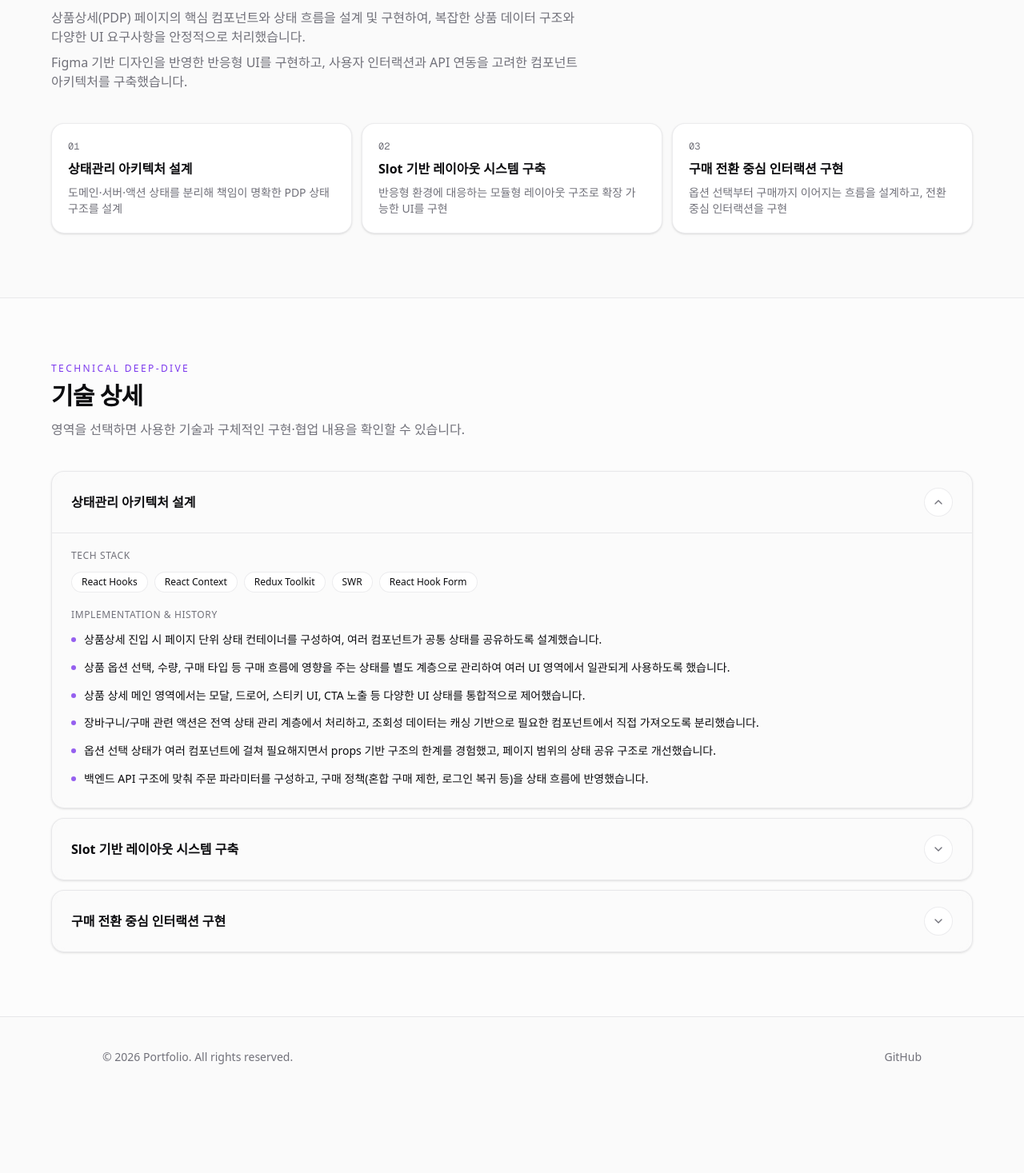
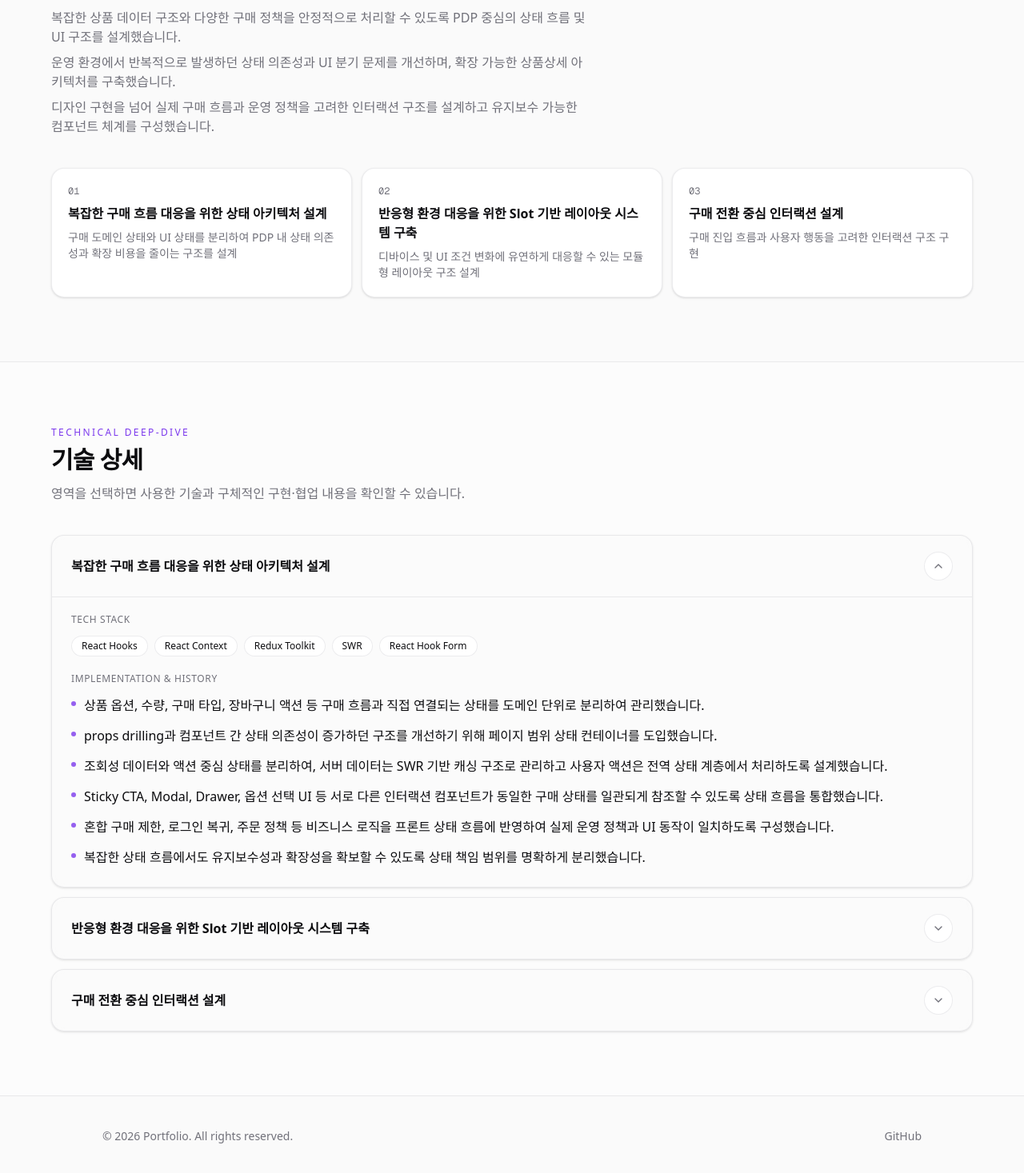
Before and after one commit to JJuiceCode/portfolio, a Next.js app: page /projects/ecommerce-migration in a window 1280 px wide. Shown: the part 843-2310 px from the top of the page at 80% size. Before the commit the page ends 2215 px from the top, so only its background shows below. Built offline with nearby package versions, Linux system fonts and the light colour scheme; a web font is replaced by a local one.

Commit message:
② projects.json 데이터 내용 수정

```diff
--- a/components/project-detail/technical-accordion.tsx
+++ b/components/project-detail/technical-accordion.tsx
@@ -74,7 +74,7 @@ export function TechnicalAccordion({ areas }: TechnicalAccordionProps) {
                       </div>
                       <div>
                         <p className="text-xs font-medium uppercase tracking-wider text-muted">Implementation & history</p>
-                        <ul className="mt-3 space-y-3 text-sm leading-relaxed text-foreground">
+                        <ul className="mt-3 space-y-3 text-sm leading-relaxed text-foreground md:text-base">
                           {area.details.map((paragraph, i) => (
                             <li
                               key={i}
--- a/data/projects.json
+++ b/data/projects.json
@@ -2,9 +2,9 @@
   "projects": [
     {
       "slug": "ecommerce-migration",
-      "title": "Discovery Expedition 자체 쇼핑몰 전환 및 구축",
-      "summary": "F&F 웹플랫폼팀 FE지원 - SaaS 기반 서비스(카페24)를 자체 플랫폼으로 전환",
-      "tags": ["React", "Next.js", "PagesRouter", "TypeScript", "Emotion", "Redux", "SWR", "Axios", "JWT", "ContextAPI", "CustomHook"],
+      "title": "Discovery Expedition 자체 커머스 플랫폼 전환",
+      "summary": "SaaS 기반 커머스 플랫폼(카페24)에서 자체 플랫폼으로 전환하는 과정에서, 상품상세(PDP) 영역의 상태 구조와 구매 흐름 아키텍처를 설계 및 구현했습니다.",
+      "tags": ["React", "Next.js", "PagesRouter", "TypeScript", "Emotion", "Redux", "SWR", "Axios", "JWT", "Context API", "Custom Hook"],
       "heroImage": {
         "src": "/hero/dx_main.jpg",
         "alt": "discovery-expedition 메인 페이지"
@@ -13,55 +13,57 @@
       "linkUrls": ["https://www.discovery-expedition.com/"],
       "positionTitle": "ProductDetailPage (PDP)",
       "positionDescription": [
-        "상품상세(PDP) 페이지의 핵심 컴포넌트와 상태 흐름을 설계 및 구현하여, 복잡한 상품 데이터 구조와 다양한 UI 요구사항을 안정적으로 처리했습니다.",
-        "Figma 기반 디자인을 반영한 반응형 UI를 구현하고, 사용자 인터랙션과 API 연동을 고려한 컴포넌트 아키텍처를 구축했습니다."
+        "복잡한 상품 데이터 구조와 다양한 구매 정책을 안정적으로 처리할 수 있도록 PDP 중심의 상태 흐름 및 UI 구조를 설계했습니다.",
+        "운영 환경에서 반복적으로 발생하던 상태 의존성과 UI 분기 문제를 개선하며, 확장 가능한 상품상세 아키텍처를 구축했습니다.",
+        "디자인 구현을 넘어 실제 구매 흐름과 운영 정책을 고려한 인터랙션 구조를 설계하고 유지보수 가능한 컴포넌트 체계를 구성했습니다."
       ],
       "areas": [
         {
           "id": "state-architecture",
-          "title": "상태관리 아키텍처 설계",
-          "subText": "도메인·서버·액션 상태를 분리해 책임이 명확한 PDP 상태 구조를 설계",
+          "title": "복잡한 구매 흐름 대응을 위한 상태 아키텍처 설계",
+          "subText": "구매 도메인 상태와 UI 상태를 분리하여 PDP 내 상태 의존성과 확장 비용을 줄이는 구조를 설계",
           "techStack": ["React Hooks", "React Context", "Redux Toolkit", "SWR", "React Hook Form"],
           "details": [
-            "상품상세 진입 시 페이지 단위 상태 컨테이너를 구성하여, 여러 컴포넌트가 공통 상태를 공유하도록 설계했습니다.",
-            "상품 옵션 선택, 수량, 구매 타입 등 구매 흐름에 영향을 주는 상태를 별도 계층으로 관리하여 여러 UI 영역에서 일관되게 사용하도록 했습니다.",
-            "상품 상세 메인 영역에서는 모달, 드로어, 스티키 UI, CTA 노출 등 다양한 UI 상태를 통합적으로 제어했습니다.",
-            "장바구니/구매 관련 액션은 전역 상태 관리 계층에서 처리하고, 조회성 데이터는 캐싱 기반으로 필요한 컴포넌트에서 직접 가져오도록 분리했습니다.",
-            "옵션 선택 상태가 여러 컴포넌트에 걸쳐 필요해지면서 props 기반 구조의 한계를 경험했고, 페이지 범위의 상태 공유 구조로 개선했습니다.",
-            "백엔드 API 구조에 맞춰 주문 파라미터를 구성하고, 구매 정책(혼합 구매 제한, 로그인 복귀 등)을 상태 흐름에 반영했습니다."
+            "상품 옵션, 수량, 구매 타입, 장바구니 액션 등 구매 흐름과 직접 연결되는 상태를 도메인 단위로 분리하여 관리했습니다.",
+            "props drilling과 컴포넌트 간 상태 의존성이 증가하던 구조를 개선하기 위해 페이지 범위 상태 컨테이너를 도입했습니다.",
+            "조회성 데이터와 액션 중심 상태를 분리하여, 서버 데이터는 SWR 기반 캐싱 구조로 관리하고 사용자 액션은 전역 상태 계층에서 처리하도록 설계했습니다.",
+            "Sticky CTA, Modal, Drawer, 옵션 선택 UI 등 서로 다른 인터랙션 컴포넌트가 동일한 구매 상태를 일관되게 참조할 수 있도록 상태 흐름을 통합했습니다.",
+            "혼합 구매 제한, 로그인 복귀, 주문 정책 등 비즈니스 로직을 프론트 상태 흐름에 반영하여 실제 운영 정책과 UI 동작이 일치하도록 구성했습니다.",
+            "복잡한 상태 흐름에서도 유지보수성과 확장성을 확보할 수 있도록 상태 책임 범위를 명확하게 분리했습니다."
           ]
         },
         {
           "id": "layout-system",
-          "title": "Slot 기반 레이아웃 시스템 구축",
-          "subText": "반응형 환경에 대응하는 모듈형 레이아웃 구조로 확장 가능한 UI를 구현",
+          "title": "반응형 환경 대응을 위한 Slot 기반 레이아웃 시스템 구축",
+          "subText": "디바이스 및 UI 조건 변화에 유연하게 대응할 수 있는 모듈형 레이아웃 구조 설계",
           "techStack": ["MUI", "CSS-in-js", "ResizeObserver", "useMediaQuery", "Swiper"],
           "details": [
-            " 디바이스에 따라 레이아웃 구성이 달라지는 요구사항을 설정 기반으로 분리하여 관리했습니다.",
-            "MUI 컴포넌트를 활용해 모듈화된 레이아웃 시스템을 구축했습니다. 반응형 환경에 따라 자동으로 크기와 레이아웃을 조정하도록 useMediaQuery를 활용했습니다.",
-            "ResizeObserver를 사용해 뷰포트 크기 변화에 따라 동적으로 UI를 조정하고, CSS-in-js로 스타일을 동적으로 생성하여 유지보수성을 높였습니다.",
-            "CTA, 모달, 드로어 등 인터랙션 UI를 레이아웃 본문과 분리하여 구조를 단순화했습니다.",
-            "화면 크기 및 요소 위치 정보를 기반으로 UI 배치를 동적으로 계산하는 로직을 구성했습니다."
+            "스크롤 위치와 사용자 행동 흐름을 기반으로 CTA 노출 시점을 동적으로 제어하여 구매 접근성을 개선했습니다.",
+            "모바일과 데스크톱 환경별 사용자 행동 패턴 차이를 고려하여 서로 다른 구매 진입 흐름을 설계했습니다.",
+            "옵션 선택 및 구매 상태를 브라우저 저장소와 연동하여 새로고침 및 페이지 이동 이후에도 사용자 상태가 유지되도록 구성했습니다.",
+            "구매 과정에서 발생할 수 있는 예외 상황을 고려해 안정적인 에러 처리 흐름을 구성했습니다.",
+            "사용자 인터랙션이 복잡해지는 상황에서도 구매 흐름이 끊기지 않도록 인터랙션 상태를 구조적으로 관리했습니다."
           ]
         },
         {
           "id": "interaction-design",
-          "title": "구매 전환 중심 인터랙션 구현",
-          "subText": "옵션 선택부터 구매까지 이어지는 흐름을 설계하고, 전환 중심 인터랙션을 구현",
+          "title": "구매 전환 중심 인터랙션 설계",
+          "subText": "구매 진입 흐름과 사용자 행동을 고려한 인터랙션 구조 구현",
           "techStack": ["ScrollAPI", "Modal/Drawer UI", "Storage API", "Error Handling"],
           "details": [
-            "ScrollAPI를 사용해 스크롤 위치와 뷰포트 변화에 따라 동적으로 UI를 조정하고, 스크롤 위치를 저장하여 페이지 이동 시 유지되도록 했습니다.",
-            "Modal/Drawer UI를 구현하여 옵션 선택, 구매 타입 변경, 장바구니 뷰 등 다양한 인터랙션 UI를 구현했습니다.",
-            "Storage API를 사용해 옵션 선택 상태를 브라우저에 저장하여 페이지 새로고침 시 유지되도록 했습니다.",
-            "모바일과 데스크톱 환경에 따라 다른 구매 진입 방식을 제공하고, 스크롤 상태에 따라 CTA 노출을 동적으로 제어했습니다."
+            "스크롤 위치와 사용자 행동 흐름을 기반으로 CTA 노출 시점을 동적으로 제어하여 구매 접근성을 개선했습니다.",
+            "모바일과 데스크톱 환경별 사용자 행동 패턴 차이를 고려하여 서로 다른 구매 진입 흐름을 설계했습니다.",
+            "옵션 선택 및 구매 상태를 브라우저 저장소와 연동하여 새로고침 및 페이지 이동 이후에도 사용자 상태가 유지되도록 구성했습니다.",
+            "구매 과정에서 발생할 수 있는 예외 상황을 고려해 안정적인 에러 처리 흐름을 구성했습니다.",
+            "사용자 인터랙션이 복잡해지는 상황에서도 구매 흐름이 끊기지 않도록 인터랙션 상태를 구조적으로 관리했습니다."
           ]
         }
       ]
     },
     {
       "slug": "mlb-multibrand-expansion",
-      "title": "MLB 쇼핑몰 구축 (멀티 브랜드 확장)",
-      "summary": "기존 Discovery 기반 커머스 플랫폼을 Monorepo 환경에서 확장하여 MLB 브랜드 전용 UI 및 기능을 구현",
+      "title": "MLB 멀티 브랜드 커머스 플랫폼 확장",
+      "summary": "기존 Discovery 기반 커머스 플랫폼을 Monorepo 환경에서 확장하여 MLB 브랜드 전용 UI 및 운영 구조를 구축했습니다.",
       "tags": ["Monorepo", "Turborepo", "Next.js", "React", "TypeScript", "Redux", "SWR", "Axios", "GTM", "Sentry"],
       "heroImage": {
         "src": "/hero/mlb_main.jpg",
@@ -71,52 +73,51 @@
       "linkUrls": ["https://www.mlb-korea.com/"],
       "positionTitle": "PDP, Footer, Review",
       "positionDescription": [
-        "기존 커머스 플랫폼 아키텍처를 기반으로 MLB 브랜드 요구사항에 맞는 상품상세(PDP) UI 및 기능을 확장 구현했습니다.",
-        "멀티 브랜드 구조에서 공통 로직을 재사용하면서도 브랜드별 UI/기능 차이를 분리하여 유지보수성과 확장성을 고려한 구조를 설계했습니다."
+        "공통 커머스 플랫폼 구조를 유지하면서도 브랜드별 요구사항을 독립적으로 확장할 수 있는 멀티 브랜드 구조를 설계했습니다.",
+        "실서비스 운영 환경에서 브랜드 확장 시 발생하는 중복 코드와 유지보수 비용 문제를 최소화하는 방향으로 아키텍처를 개선했습니다."
       ],
       "areas": [
         {
           "id": "multibrand-architecture",
-          "title": "멀티 브랜드 아키텍처 확장",
-          "subText": "기존 플랫폼을 기반으로 브랜드별 분기 구조를 설계",
+          "title": "멀티 브랜드 아키텍처 설계 및 확장",
+          "subText": "공통 플랫폼 구조를 유지하면서 브랜드별 UI 및 기능 요구사항을 독립적으로 분리",
           "techStack": ["Monorepo", "Turborepo", "Next.js", "React"],
           "details": [
-            "기존 Discovery 쇼핑몰 코드를 기반으로 Monorepo 구조에서 MLB 브랜드를 확장 구현했습니다.",
-            "공통 컴포넌트와 브랜드 전용 UI를 분리하여 코드 재사용성과 유지보수성을 높였습니다.",
-            "브랜드별 요구사항에 따라 UI 및 기능을 분기 처리하면서도 공통 로직은 일관되게 유지했습니다.",
-            "멀티 브랜드 구조에서 확장 시 발생할 수 있는 중복 코드 문제를 최소화하도록 아키텍처를 구성했습니다."
+            "기존 Discovery 플랫폼 구조를 기반으로 MLB 브랜드를 Monorepo 환경에 확장 적용했습니다.",
+            "공통 컴포넌트와 브랜드 전용 UI를 분리하여 코드 재사용성과 운영 효율성을 동시에 확보했습니다.",
+            "브랜드별 요구사항 증가에 따라 발생할 수 있는 분기 복잡도를 줄이기 위해 공통 로직과 브랜드 전용 로직의 책임 범위를 명확히 구분했습니다.",
+            "향후 브랜드 추가 및 기능 확장을 고려한 구조로 설계하여 유지보수 비용 증가를 최소화했습니다."
           ]
         },
         {
           "id": "review-integration",
-          "title": "3rd-party 리뷰 시스템 도입",
-          "subText": "Crema 리뷰 서비스 연동 및 UI 통합",
+          "title": "3rd-party 리뷰 시스템 통합",
+          "subText": "외부 리뷰 서비스를 기존 PDP 구조에 안정적으로 통합",
           "techStack": ["3rd-party API", "SWR", "Axios"],
           "details": [
-            "외부 리뷰 서비스(Crema)를 상품상세 페이지에 최초로 연동했습니다.",
-            "리뷰 데이터 조회 및 렌더링 구조를 설계하여 기존 PDP UI와 자연스럽게 통합했습니다.",
-            "서버 데이터와 UI 구조를 분리하여 리뷰 기능이 다른 영역에 영향을 주지 않도록 구성했습니다.",
-            "외부 API 연동 시 발생할 수 있는 데이터 지연 및 예외 상황을 고려해 안정적인 렌더링 구조를 구현했습니다."
+            "Crema 리뷰 서비스를 상품상세 페이지에 최초 도입하며 외부 서비스 연동 구조를 설계했습니다.",
+            "리뷰 데이터와 기존 PDP 상태 흐름을 분리하여 외부 서비스 변경이 전체 UI 구조에 영향을 주지 않도록 구성했습니다.",
+            "API 응답 지연 및 예외 상황에서도 안정적으로 렌더링될 수 있도록 방어적인 UI 구조를 설계했습니다."
           ]
         },
         {
           "id": "tracking-and-monitoring",
-          "title": "트래킹 및 모니터링 시스템 구축",
-          "subText": "GTM 및 Sentry 기반 사용자 행동 추적과 에러 모니터링 적용",
+          "title": "운영 환경 모니터링 및 사용자 행동 추적 체계 구축",
+          "subText": "실서비스 운영 안정성과 사용자 행동 데이터 기반 개선 환경 구축",
           "techStack": ["GTM", "Sentry"],
           "details": [
-            "Google Tag Manager를 통해 상품상세 페이지 주요 사용자 행동 이벤트를 트래킹하도록 구성했습니다.",
-            "사용자 인터랙션(조회, 클릭, 구매 등)을 기반으로 데이터 수집 구조를 설계했습니다.",
-            "Sentry를 도입하여 런타임 에러를 실시간으로 모니터링하고 빠르게 대응할 수 있는 환경을 구축했습니다.",
-            "운영 환경에서 발생하는 이슈를 추적하고 안정성을 개선하는 데 기여했습니다."
+            "GTM 기반 이벤트 트래킹 구조를 설계하여 사용자 행동 데이터를 수집할 수 있는 기반을 마련했습니다.",
+            "조회, 클릭, 구매 등 주요 사용자 흐름을 이벤트 단위로 추적하여 데이터 기반 개선이 가능하도록 구성했습니다.",
+            "Sentry를 도입하여 런타임 에러를 실시간으로 추적하고 운영 이슈 대응 속도를 개선했습니다.",
+            "운영 중 발생하는 실제 사용자 환경 이슈를 빠르게 파악하고 대응할 수 있는 모니터링 체계를 구축했습니다."
           ]
         }
       ]
     },
     {
       "slug": "premium-brand-ui-rebuild",
-      "title": "프리미엄 브랜드 쇼핑몰 UI/UX 재구성 (Duvetica, Supra, Sergio Tacchini)",
-      "summary": "기존 커머스 플랫폼을 기반으로 Monorepo 환경에서 프리미엄 브랜드 전용 UI/UX를 설계하고, 인터랙션 및 데이터 기반 개선을 적용",
+      "title": "프리미엄 브랜드 커머스 플랫폼 UI/UX 재설계 (Duvetica, Supra, Sergio Tacchini)",
+      "summary": "기존 커머스 플랫폼을 기반으로 프리미엄 브랜드별 UI/UX 구조를 재설계하고, 인터랙션 및 데이터 기반 개선 환경을 구축했습니다.",
       "tags": ["Monorepo", "Turborepo", "Next.js", "React", "TypeScript", "Redux", "SWR", "Axios", "Statsig", "GTM"],
       "heroImage": {
         "src": "/hero/duvetica_main.jpg",
@@ -126,55 +127,56 @@
       "linkUrls": ["https://www.duvetica.co.kr/", "https://www.supra-korea.com/", "https://www.sergiotacchini.co.kr/"],
       "positionTitle": "PDP, MailForm, Review",
       "positionDescription": [
-        "기존 커머스 플랫폼을 기반으로 프리미엄 브랜드(Duvetica, Supra, Sergio Tacchini)에 맞는 상품상세 UI/UX를 재설계하고 구현했습니다.",
-        "멀티 브랜드 구조에서 공통 로직을 유지하면서도 고급 브랜드에 적합한 인터랙션과 디자인 시스템을 확장 적용했습니다."
+        "기존 커머스 플랫폼 구조를 기반으로 프리미엄 브랜드 특성에 맞는 상품상세(PDP) UI/UX와 인터랙션 구조를 재설계하고 구현했습니다.",
+        "멀티 브랜드 환경에서 공통 구조의 일관성을 유지하면서도 브랜드별 디자인 경험과 운영 요구사항을 유연하게 확장할 수 있는 구조를 설계했습니다."
       ],
       "areas": [
         {
           "id": "multibrand-expansion",
-          "title": "멀티 브랜드 구조 확장",
-          "subText": "Monorepo 기반으로 브랜드별 UI 구조를 확장",
+          "title": "프리미엄 브랜드 확장을 위한 멀티 브랜드 구조 설계",
+          "subText": "공통 플랫폼 구조를 유지하면서 브랜드별 UI 및 기능 요구사항을 독립적으로 확장",
           "techStack": ["Monorepo", "Turborepo", "Next.js", "React"],
           "details": [
-            "기존 커머스 플랫폼을 기반으로 Monorepo 환경에서 프리미엄 브랜드를 확장 구현했습니다.",
-            "공통 컴포넌트와 브랜드 전용 UI를 분리하여 코드 재사용성과 유지보수성을 높였습니다.",
-            "브랜드별 디자인 및 기능 요구사항을 구조적으로 분리하여 확장 가능한 아키텍처를 구성했습니다."
+            "기존 커머스 플랫폼 구조를 기반으로 Monorepo 환경에서 프리미엄 브랜드를 확장 적용했습니다.",
+            "공통 컴포넌트와 브랜드 전용 UI를 분리하여 코드 재사용성과 운영 효율성을 동시에 확보했습니다.",
+            "브랜드별 디자인 및 기능 요구사항 증가에 대응할 수 있도록 공통 로직과 브랜드 전용 로직의 책임 범위를 명확히 분리했습니다.",
+            "향후 브랜드 확장 시 발생할 수 있는 중복 코드와 유지보수 비용을 최소화할 수 있도록 구조를 설계했습니다."
           ]
         },
         {
           "id": "premium-ui-system",
-          "title": "프리미엄 UI/UX 재설계",
-          "subText": "고급 브랜드 경험을 위한 UI 구조 재구성",
+          "title": "프리미엄 브랜드 경험 중심 UI/UX 재설계",
+          "subText": "브랜드 아이덴티티와 사용자 몰입도를 고려한 UI 구조 개선",
           "techStack": ["React", "Emotion", "MUI", "Custom Hook"],
           "details": [
-            "기존 쇼핑몰 UI 구조를 기반으로 프리미엄 브랜드에 맞는 고급스러운 UI/UX를 재설계했습니다.",
-            "이미지 중심의 갤러리 구조와 콘텐츠 배치를 개선하여 시각적 몰입도를 높였습니다.",
-            "브랜드별 디자인 가이드를 반영하여 UI 컴포넌트를 재구성하고 스타일 시스템을 확장했습니다.",
-            "반응형 환경에서도 일관된 디자인 경험을 제공하도록 레이아웃을 개선했습니다."
+            "기존 쇼핑몰 UI 구조를 기반으로 프리미엄 브랜드 특성에 맞는 UI/UX 구조를 재설계했습니다.",
+            "이미지 중심 콘텐츠와 상품 정보 흐름을 재구성하여 브랜드 몰입도와 사용자 탐색 경험을 개선했습니다.",
+            "브랜드별 디자인 가이드를 반영하면서도 공통 디자인 시스템과 충돌하지 않도록 UI 컴포넌트를 구조화했습니다.",
+            "반응형 환경에서도 일관된 브랜드 경험을 제공할 수 있도록 레이아웃 및 스타일 구조를 개선했습니다."
           ]
         },
         {
           "id": "interaction-enhancement",
-          "title": "인터랙션 고도화",
-          "subText": "스크롤 기반 UI 및 구매 인터랙션 개선",
+          "title": "구매 흐름 중심 인터랙션 고도화",
+          "subText": "스크롤 기반 UI 및 사용자 행동 흐름을 고려한 인터랙션 개선",
           "techStack": ["Scroll API", "IntersectionObserver", "ResizeObserver"],
           "details": [
-            "스크롤 위치에 따라 동적으로 변화하는 UI 인터랙션을 구현했습니다.",
-            "특정 스크롤 구간에서 상품 정보를 포함한 Sticky CTA를 노출하여 구매 접근성을 개선했습니다.",
-            "이미지 갤러리 인터랙션을 개선하여 사용자 탐색 경험을 향상시켰습니다.",
-            "뷰포트 변화에 따라 UI가 자연스럽게 반응하도록 인터랙션 로직을 구성했습니다."
+            "스크롤 위치와 사용자 행동 흐름에 따라 동적으로 변화하는 인터랙션 구조를 구현했습니다.",
+            "특정 스크롤 구간에서 Sticky CTA를 노출하여 구매 접근성과 사용자 전환 흐름을 개선했습니다.",
+            "이미지 갤러리 인터랙션 및 콘텐츠 탐색 흐름을 개선하여 사용자 탐색 경험을 향상시켰습니다.",
+            "뷰포트 변화와 디바이스 환경에 따라 UI가 자연스럽게 반응할 수 있도록 인터랙션 로직을 구성했습니다."
           ]
         },
         {
           "id": "experiment-tracking",
-          "title": "데이터 기반 개선 (A/B 테스트 & 트래킹)",
-          "subText": "Statsig 기반 실험 및 사용자 행동 데이터 수집",
+          "title": "데이터 기반 UI 개선 환경 구축",
+          "subText": "A/B 테스트 및 사용자 행동 데이터 기반 개선 구조 설계",
           "techStack": ["Statsig", "GTM"],
           "details": [
-            "Statsig를 활용하여 UI 및 구매 인터랙션에 대한 A/B 테스트 환경을 구축했습니다.",
-            "사용자 행동 데이터를 기반으로 UI 개선 효과를 측정할 수 있도록 설계했습니다.",
-            "GTM을 통해 주요 사용자 행동 이벤트를 트래킹하고 데이터 분석 기반을 마련했습니다.",
-            "실제 사용자 데이터를 기반으로 지속적인 UI/UX 개선이 가능하도록 구조를 구성했습니다."
+            "Statsig를 활용하여 UI 및 구매 인터랙션 개선을 위한 A/B 테스트 환경을 구축했습니다.",
+            "사용자 행동 데이터를 기반으로 UI 개선 효과를 측정할 수 있는 실험 구조를 설계했습니다.",
+            "GTM 기반 이벤트 트래킹 구조를 구성하여 주요 사용자 행동 데이터를 수집할 수 있도록 했습니다.",
+            "실제 사용자 데이터를 기반으로 지속적으로 UI/UX를 개선할 수 있는 운영 환경을 구축했습니다."
           ]
         }
       ]
```
